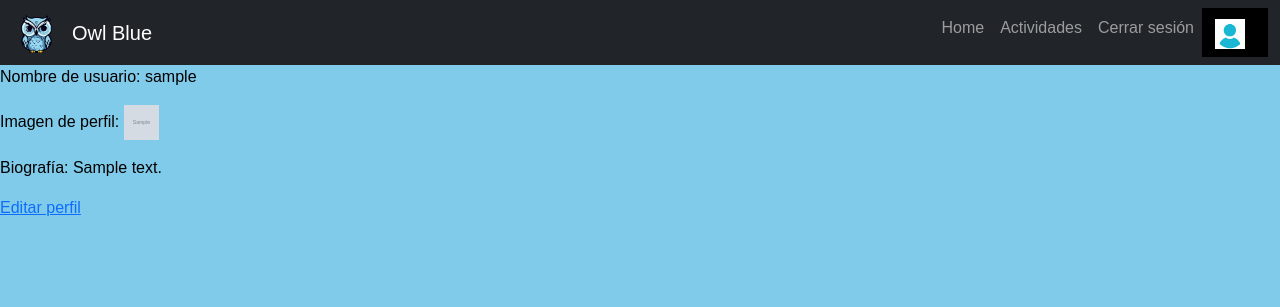
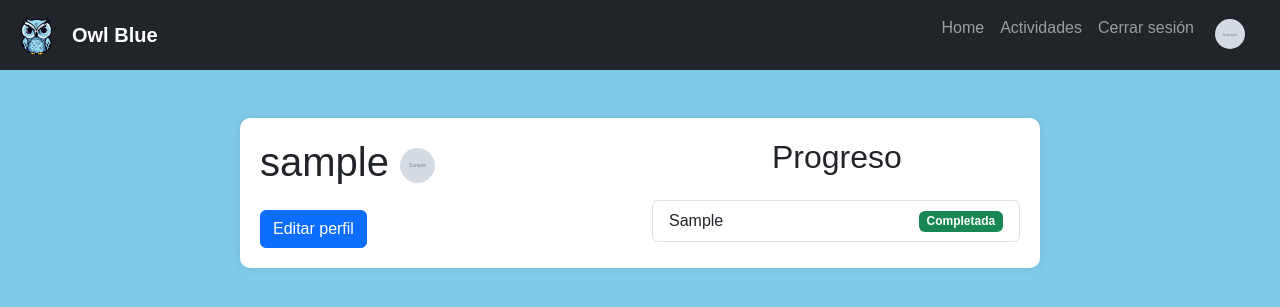
Before and after one commit to bumm1y/Owl_Blue, a Django app: page /myaccount/ in a window 1280 px wide. Shown: the top 307 px of the page. Run offline with Django 4.2, Linux system fonts and the light colour scheme; a user stored in the database is signed in; tables that the repository leaves empty hold one stand-in row (values such as "Sample post"); grey boxes marked "Sample" are stand-in pictures; some libraries are stand-ins or nearby versions; some web fonts are replaced.

Commit message:
--> Concretación del Proyecto ("Casi" definitiva) <-- ° Se implementó finalmente la inclusión de personalización de cuentas (De momento, solo se pueden cambiar imágenes de perfil en base a un conjunto predefinido). ° Se estableció un visualizador de progreso de las lecciones completadas visible en myaccount. ° Se modificaron vistas en función de relacionarse mejor con el modelo InfoUsuario. ° Se modificaron bastantes archivos.css a modo de darle un lavado de cara a la funcionalidad. ° Se cargó información en la base de datos local.

```diff
--- a/Owl_Blue/owl_blue_app/admin.py
+++ b/Owl_Blue/owl_blue_app/admin.py
@@ -1,5 +1,5 @@
 from django.contrib import admin
-from .models import Categoria, Abecedario, Explicaciones, Actividades, Usuarios, InfoUsuario
+from .models import Categoria, Abecedario, Explicaciones, Actividades, Usuarios, InfoUsuario, ProgresoLecciones
 '''
 
 ** Credenciales user admin
@@ -7,7 +7,7 @@ from .models import Categoria, Abecedario, Explicaciones, Actividades, Usuarios,
 --> passwd: admin
 
 '''
-
+admin.site.register(ProgresoLecciones)
 admin.site.register(Categoria)
 admin.site.register(Abecedario)
 admin.site.register(Explicaciones)
--- a/Owl_Blue/owl_blue_app/models.py
+++ b/Owl_Blue/owl_blue_app/models.py
@@ -13,6 +13,9 @@ def validation_passwd(value):
         raise ValidationError('La contraseña debe incluir una mayúscula')
     if not any(char.isdigit() for char in value): #Ciclo para ver si hay dígitos
         raise ValidationError('La contraseña debe incluir un dígito')
+
+
+
 
 
 class InfoUsuario(models.Model):
@@ -45,7 +48,7 @@ class Categoria(models.Model):
 
 class Explicaciones(models.Model):
     categoria = models.ForeignKey(Categoria, on_delete=models.CASCADE)
-    img = models.CharField(max_length=1000, unique=True)
+    img = models.CharField(max_length=1000, blank=True)
     vid = models.CharField(max_length=1000, unique=True)
 
     def __str__(self):
@@ -90,3 +93,11 @@ class Usuarios(models.Model):
 
     def __str__(self):
         return f"{self.user}, {self.image}, {self.biografia}"
+
+class ProgresoLecciones(models.Model):
+    user = models.ForeignKey(User, on_delete=models.CASCADE)
+    topico = models.ForeignKey(Categoria, on_delete=models.CASCADE)
+    flag = models.BooleanField(default=False)
+
+    def __str__(self):
+        return f"{self.user}, {self.topico}, {self.flag}"
--- a/Owl_Blue/owl_blue_app/templates/owl_blue_app/base.html
+++ b/Owl_Blue/owl_blue_app/templates/owl_blue_app/base.html
@@ -34,9 +34,7 @@
                                 <a class="nav-link" href="/logout">Cerrar sesión</a>
                             </li>
                             <li class="nav-item">
-                                <div class="black custom-card">
-                                    <a class="nav-link" href="/myaccount"><img src="{% static 'img/defaultuser.png' %}" alt="Logo" width="30" height="30" class="d-inline-block align-text-top custom-logo"></a>
-                                </div>
+                                <a class="nav-link" href="/myaccount"><img src="{% static info_user.image %}" alt="Usuario" width="30" height="30" class="d-inline-block align-text-top custom-logo rounded-circle" ></a>
                             </li>
                         {% else %}
                             <li class="nav-item">
--- a/Owl_Blue/owl_blue_app/templates/owl_blue_app/myaccount.html
+++ b/Owl_Blue/owl_blue_app/templates/owl_blue_app/myaccount.html
@@ -5,10 +5,29 @@
     <title>Owl Blue | Mi Cuenta</title>
     <link rel="stylesheet" href="{% static 'css/myaccount.css' %}">
 {% endblock %}
+
 {% block content %}
-    <p>Nombre de usuario: {{ info_user.username }}</p>
-    <p>Imagen de perfil: <img src="{% static info_user.image %}" width="35" height="35"></p>
-    <p>Biografía: {{ info_user.biografia }}</p>
-    <a href="{% url 'editar_perfil' %}">Editar perfil</a>
-
+    <div class="container mt-5">
+        <div class="row">
+            <div class="col-md-6">
+                <h1 class="mb-4">{{ info_user.username }} <img src="{% static info_user.image %}" width="35" height="35" class="rounded-circle"></p></h1>
+                <a href="{% url 'editar_perfil' %}" class="btn btn-primary">Editar perfil</a>
+            </div>
+            <div class="col-md-6">
+                <h2 class="mb-4">Progreso</h2>
+                <ul class="list-group">
+                    {% for progreso_leccion in progreso_lecciones %}
+                        <li class="list-group-item d-flex justify-content-between align-items-center">
+                            {{ progreso_leccion.topico }}
+                            {% if progreso_leccion.flag %}
+                                <span class="badge bg-success">Completada</span>
+                            {% else %}
+                                <span class="badge bg-warning text-dark">Pendiente</span>
+                            {% endif %}
+                        </li>
+                    {% endfor %}
+                </ul>
+            </div>
+        </div>
+    </div>
 {% endblock %}
--- a/Owl_Blue/owl_blue_app/views.py
+++ b/Owl_Blue/owl_blue_app/views.py
@@ -4,7 +4,7 @@ from django.http import JsonResponse
 from django.contrib.auth.models import User
 from django.contrib.auth import login, logout, authenticate
 from django.db import IntegrityError
-from .models import Categoria, Explicaciones, Actividades, InfoUsuario
+from .models import Categoria, Explicaciones, Actividades, InfoUsuario, ProgresoLecciones
 from django.contrib.auth.decorators import login_required
 from random import sample
 
@@ -17,32 +17,46 @@ def lessonJSON(request, categoria_elegida):
 
 @login_required
 def failedlesson(request, categoria_elegida):
-    return render(request, 'owl_blue_app/failedlesson.html', {'categoria_elegida': categoria_elegida})
+    info_user = InfoUsuario.objects.get(username=request.user.username)
+    return render(request, 'owl_blue_app/failedlesson.html', {'categoria_elegida': categoria_elegida, "info_user": info_user})
+
 
 @login_required
 def completelesson(request, categoria_elegida):
-    return render(request, 'owl_blue_app/completelesson.html', {'categoria_elegida': categoria_elegida})
+    info_user = InfoUsuario.objects.get(username=request.user.username)
+    user = request.user
+    categoria = Categoria.objects.get(categoria=categoria_elegida)
+    progreso, created = ProgresoLecciones.objects.get_or_create(user=user, topico=categoria)
+    if not progreso.flag:
+        progreso.flag = True
+        progreso.save()
+    return render(request, 'owl_blue_app/completelesson.html', {'categoria_elegida': categoria_elegida, "info_user": info_user})
 
 ''' Cápsula 0 '''
 @login_required
 def capsula0(request, categoria_elegida):
+    info_user = InfoUsuario.objects.get(username=request.user.username)
     explicaciones = list(Explicaciones.objects.filter(categoria__categoria=categoria_elegida))
-    return render(request, 'owl_blue_app/capsula0.html', {'categoria_elegida': categoria_elegida, 'explicaciones': explicaciones})
+    return render(request, 'owl_blue_app/capsula0.html', {'categoria_elegida': categoria_elegida, 'explicaciones': explicaciones, "info_user": info_user})
 
 
 ''' Prueba lessons.html '''
 @login_required
 def lessons(request, categoria_elegida):
+    info_user = InfoUsuario.objects.get(username=request.user.username)
     seleccion = sample(range(1,11), 5)
     categoria = categoria_elegida
     actividades = list(Actividades.objects.filter(categoria__categoria=categoria, num_pregunta__in=seleccion))
     request.session['actividades'] = [{'categoria' : categoria, 'num_pregunta': actividad.num_pregunta, 'pregunta': actividad.pregunta, 'videos': actividad.videos, 'respuesta': actividad.respuesta, 'alternativa1': actividad.alternativa1, 'alternativa2': actividad.alternativa2, 'alternativa3': actividad.alternativa3} for actividad in actividades]
-    return render(request, 'owl_blue_app/lessons.html', {'categoria': categoria, 'actividades': actividades})
+    return render(request, 'owl_blue_app/lessons.html', {'categoria': categoria, 'actividades': actividades, "info_user": info_user})
 
 # Página home
 def index(request):
+    info_user = None
+    if request.user.is_authenticated:
+        info_user = InfoUsuario.objects.get(username=request.user.username)
     mensaje_confirmacion = request.session.pop('mensaje_confirmacion', None) # <-- Verifica el mensaje de confirmación
-    return render(request, 'owl_blue_app/index.html', {'mensaje_confirmacion': mensaje_confirmacion})# <-- 'Carga' la página home y envía el mensaje de confirmación
+    return render(request, 'owl_blue_app/index.html', {'mensaje_confirmacion': mensaje_confirmacion, "info_user": info_user})# <-- 'Carga' la página home y envía el mensaje de confirmación
 
 # Registro de usuarios
 def signup(request):
@@ -94,45 +108,54 @@ def signout(request):
 
 @login_required # Se necesita estar logeado para ingresar a actividades
 def acts(request):
+    info_user = InfoUsuario.objects.get(username=request.user.username)
     acts = Categoria.objects.all()
     return render(request, 'owl_blue_app/acts.html', {
-        'acts': acts})
+        'acts': acts, "info_user": info_user})
 
 @login_required
 def abc(request):
+    info_user = InfoUsuario.objects.get(username=request.user.username)
     categoria_elegida="Abecedario"
-    return render(request, 'owl_blue_app/abc.html', {'categoria_elegida': categoria_elegida})
+    return render(request, 'owl_blue_app/abc.html', {'categoria_elegida': categoria_elegida, "info_user": info_user})
 
 @login_required
 def preguntas(request):
+    info_user = InfoUsuario.objects.get(username=request.user.username)
     categoria_elegida="Preguntas"
-    return render(request, 'owl_blue_app/preguntas.html', {'categoria_elegida': categoria_elegida})
+    return render(request, 'owl_blue_app/preguntas.html', {'categoria_elegida': categoria_elegida, "info_user": info_user})
 
 @login_required
 def emociones(request):
+    info_user = InfoUsuario.objects.get(username=request.user.username)
     categoria_elegida="Emociones"
-    return render(request, 'owl_blue_app/emociones.html', {'categoria_elegida': categoria_elegida})
+    return render(request, 'owl_blue_app/emociones.html', {'categoria_elegida': categoria_elegida, "info_user": info_user})
 
 @login_required
 def familia(request):
+    info_user = InfoUsuario.objects.get(username=request.user.username)
     categoria_elegida="Familia"
-    return render(request, 'owl_blue_app/familia.html', {'categoria_elegida': categoria_elegida})
+    return render(request, 'owl_blue_app/familia.html', {'categoria_elegida': categoria_elegida, "info_user": info_user})
 
 @login_required
 def casa(request):
+    info_user = InfoUsuario.objects.get(username=request.user.username)
     categoria_elegida="Casa"
-    return render(request, 'owl_blue_app/casa.html', {'categoria_elegida': categoria_elegida})
+    return render(request, 'owl_blue_app/casa.html', {'categoria_elegida': categoria_elegida, "info_user": info_user})
 
 @login_required
 def escuela(request):
+    info_user = InfoUsuario.objects.get(username=request.user.username)
     categoria_elegida="Escuela"
-    return render(request, 'owl_blue_app/escuela.html', {'categoria_elegida': categoria_elegida})
+    return render(request, 'owl_blue_app/escuela.html', {'categoria_elegida': categoria_elegida, "info_user": info_user})
 
 """ Vista cuenta """
 @login_required
 def myaccount(request):
+    user = request.user
     info_user = InfoUsuario.objects.get(username=request.user.username)
-    return render(request, 'owl_blue_app/myaccount.html', {"info_user": info_user})
+    progreso_lecciones = ProgresoLecciones.objects.filter(user=user)
+    return render(request, 'owl_blue_app/myaccount.html', {"info_user": info_user, "progreso_lecciones": progreso_lecciones})
 
 @login_required
 def editar_perfil(request):
@@ -144,4 +167,4 @@ def editar_perfil(request):
             return redirect('myaccount')
     else:
         form = EdicionPerfilForm(instance=info_user)
-    return render(request, 'owl_blue_app/editar_perfil.html', {'form': form})
+    return render(request, 'owl_blue_app/editar_perfil.html', {'form': form, "info_user": info_user})
--- a/Owl_Blue/static/css/myaccount.css
+++ b/Owl_Blue/static/css/myaccount.css
@@ -1,4 +1,41 @@
 body {
-    background: rgb(128, 203, 234);
-    color: black;
+    background-color: rgb(128, 203, 234);
+    margin: 0;
+    padding: 0;
 }
+
+.container {
+    max-width: 800px;
+    margin: 0 auto;
+    padding: 20px;
+    background-color: #fff;
+    border-radius: 10px;
+    box-shadow: 0 0 10px rgba(0, 0, 0, 0.1);
+}
+
+p {
+    margin-bottom: 10px;
+}
+
+img {
+    border-radius: 50%;
+}
+
+a {
+    color: #007BFF;
+    text-decoration: none;
+    font-weight: bold;
+}
+
+h2 {
+    margin-left: 120px;
+}
+
+ul {
+    list-style-type: none;
+    padding: 0;
+}
+
+li {
+    margin-bottom: 5px;
+}
```
Also changed, not shown: Owl_Blue/owl_blue_app/forms.py (+6 -2 lines), Owl_Blue/owl_blue_app/templates/owl_blue_app/acts.html (+8 -4 lines), Owl_Blue/owl_blue_app/templates/owl_blue_app/editar_perfil.html (+12 -8 lines), Owl_Blue/static/css/acts.css (+35 -1 lines), Owl_Blue/static/css/editar_perfil.css (+35 -0 lines), Owl_Blue/owl_blue_app/migrations/0027_progresolecciones.py (added), Owl_Blue/owl_blue_app/migrations/0028_alter_explicaciones_img.py (added), Owl_Blue/owl_blue_app/migrations/0029_alter_explicaciones_img.py (added), Owl_Blue/static/img/owlblue_icon2.png (added), Owl_Blue/static/img/owlblue_icon3.png (added), Owl_Blue/static/img/owlblue_icon4.png (added), Owl_Blue/static/img/owlblue_icon5.png (added).
